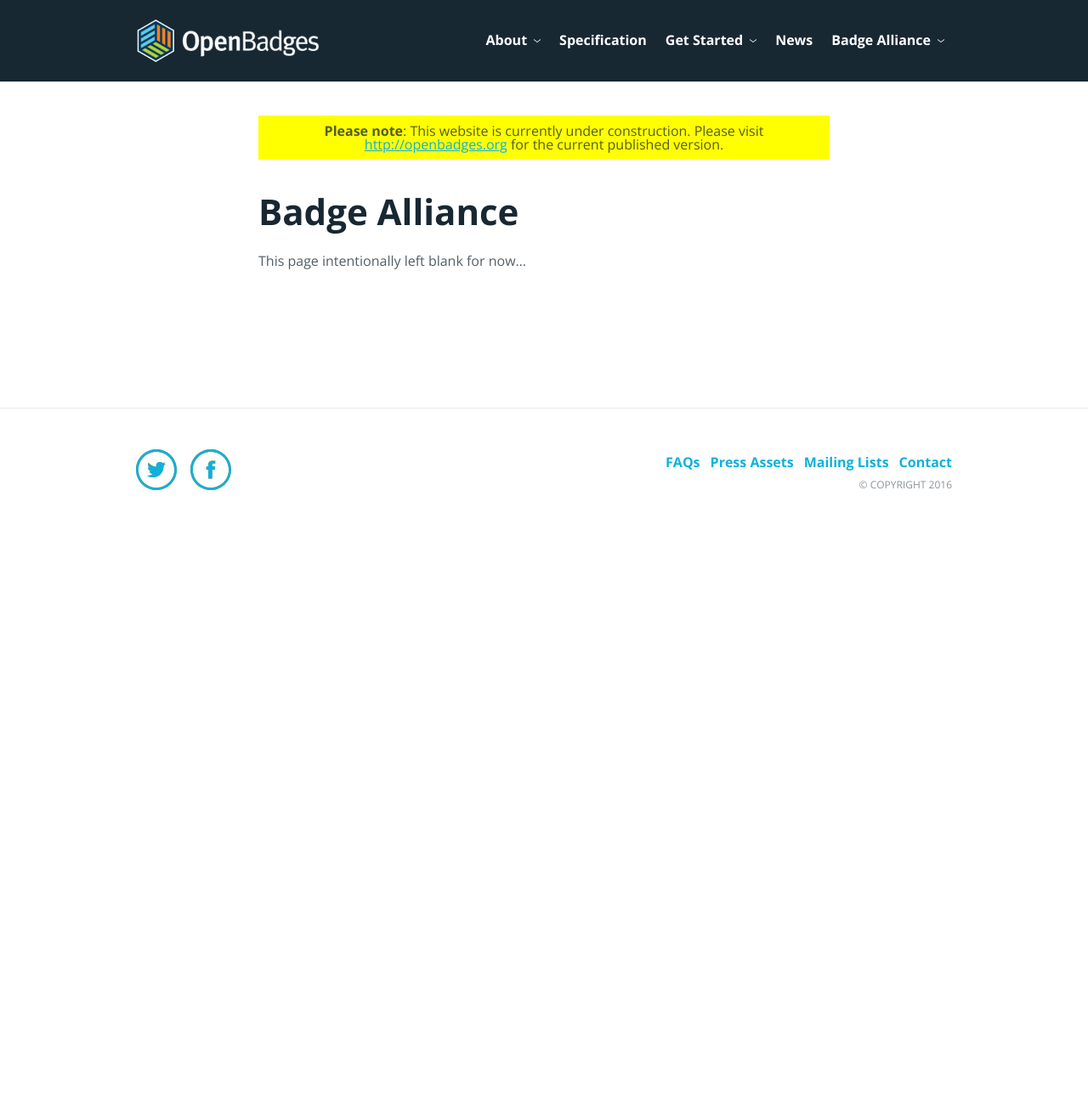
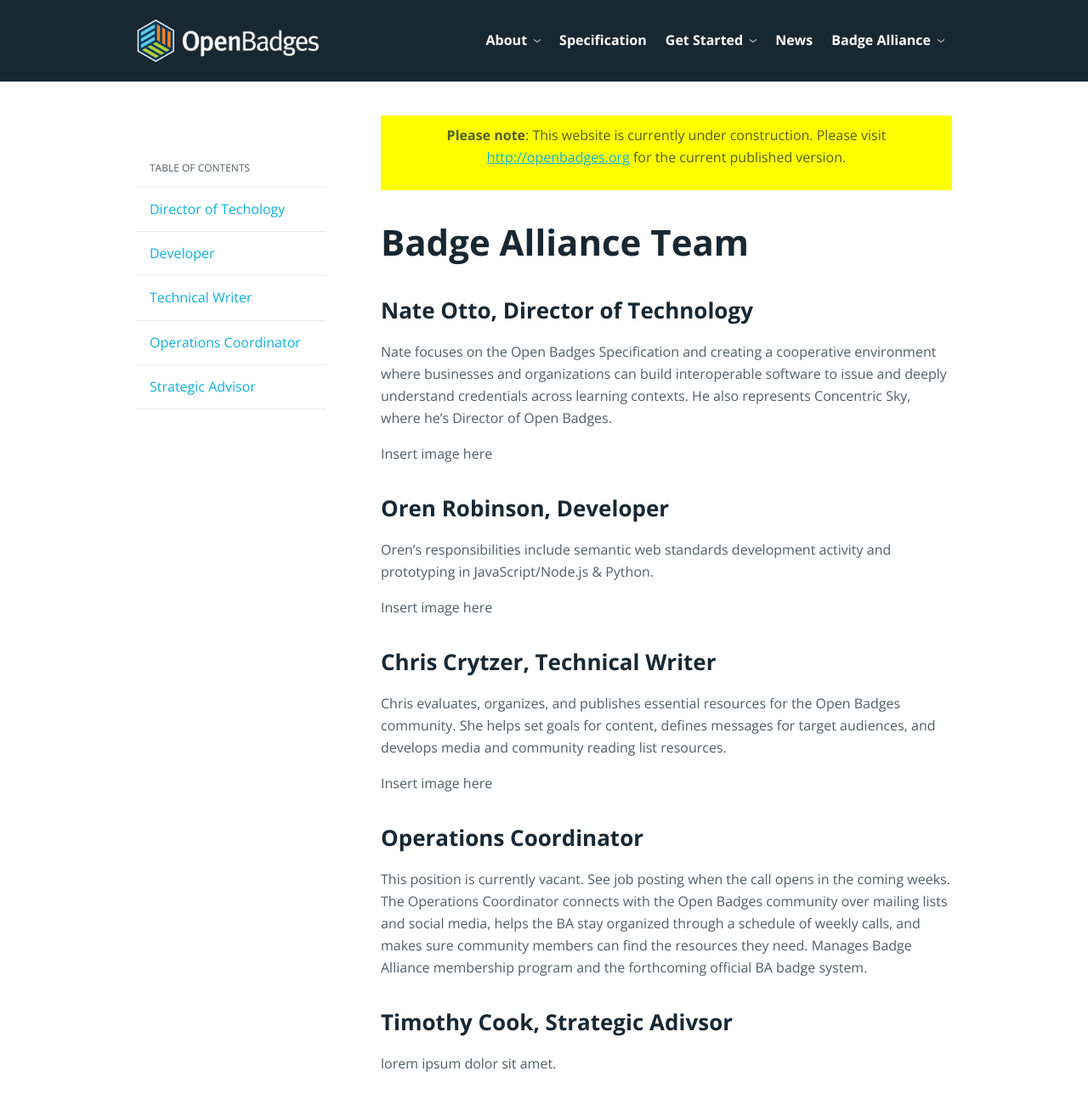
Before and after one commit to mozilla/openbadges.org-static, a Jekyll site: the page built from badge-alliance/team/index.md, in a window 1280 px wide and 1400 px high. Shown: the top 1301 px of the window at 85% size. Built offline with Jekyll 4.4.1, drawn with Linux system fonts in a browser that asks for light colours.

Commit message:
Add team content to Badge Alliance Team page.

```diff
--- a/badge-alliance/team/index.md
+++ b/badge-alliance/team/index.md
@@ -1,7 +1,37 @@
 ---
-layout: page
-title: Badge Alliance
+layout: page-twocol
+title: Badge Alliance Team
 permalink: /badge-alliance/team/
+navitems:
+    - url: "#director-of-technology"
+      title: Director of Techology
+    - url: "#developer"
+      title: Developer
+    - url: "#tech-writer"
+      title: Technical Writer
+    - url: "#ops-coordinator"
+      title: Operations Coordinator
+    - url: "#strategic-advisor"
+      title: Strategic Advisor
 ---
+<h2 class="title title-content" id="director-of-technology">Nate Otto, Director of Technology</h2>
+Nate focuses on the Open Badges Specification and creating a cooperative environment where businesses and organizations can build interoperable software to issue and deeply understand credentials across learning contexts. He also represents Concentric Sky, where he’s Director of Open Badges.
 
-This page intentionally left blank for now...
+Insert image here
+
+<h2 class="title title-content" id="developer">Oren Robinson, Developer</h2>
+Oren’s responsibilities include semantic web standards development activity and prototyping in JavaScript/Node.js & Python.
+
+Insert image here
+
+<h2 class="title title-content" id="tech-writer">Chris Crytzer, Technical Writer</h2>
+Chris evaluates, organizes, and publishes essential resources for the Open Badges community. She helps set goals for content, defines messages for target audiences, and develops media and community reading list resources.
+
+Insert image here
+
+<h2 class="title title-content" id="ops-coordinator">Operations Coordinator</h2>
+This position is currently vacant. See job posting when the call opens in the coming weeks.
+The Operations Coordinator connects with the Open Badges community over mailing lists and social media, helps the BA stay organized through a schedule of weekly calls, and makes sure community members can find the resources they need. Manages Badge Alliance membership program and the forthcoming official BA badge system.
+
+<h2 class="title title-content" id="strategic-advisor">Timothy Cook, Strategic Adivsor</h2>
+lorem ipsum dolor sit amet.
```
